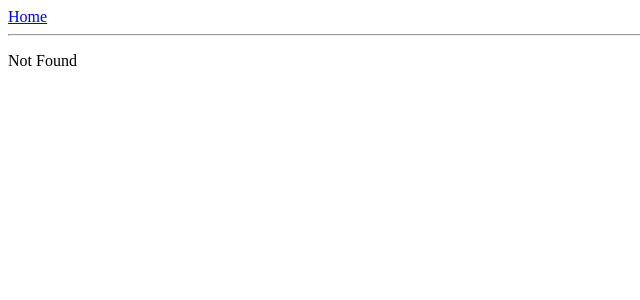
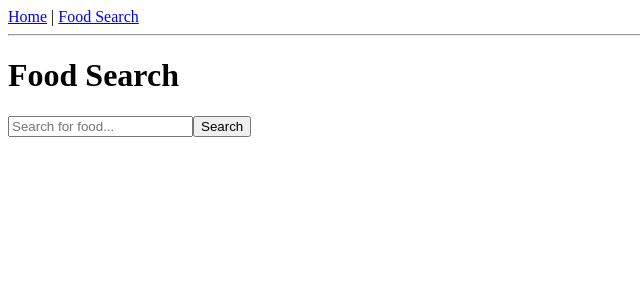
Before and after one commit to Ben-Connor/java-coursework, a React (Vite) app in the folder frontend/: page /food-search in a window 1280 px wide. Before the commit this address had no page. Shown: the top 300 px of the page, without its empty margins (0-640 px from the left). Built offline with nearby package versions, Linux system fonts and the light colour scheme.

Commit message:
Added food search page using OpenFoodFacts API. Modified routing.

```diff
--- a/frontend/src/App.jsx
+++ b/frontend/src/App.jsx
@@ -1,10 +1,12 @@
 import { Link, Outlet } from '@tanstack/react-router';
+import FoodSearch from './FoodSearch';
 
 function App() {
   return (
     <div>
       <nav>
-        <Link to="/">Home</Link>
+        {/* <Link to="/">Home</Link> */}
+        <a href="/">Home</a> | <a href="/food-search">Food Search</a>
       </nav>
       <hr />
       <Outlet /> {}
--- /dev/null
+++ b/frontend/src/FoodSearch.jsx
@@ -0,0 +1,97 @@
+import React, { useState } from 'react';
+
+function FoodSearch() {
+  const [searchQuery, setSearchQuery] = useState('');
+  const [foodData, setFoodData] = useState(null);
+  const [loading, setLoading] = useState(false);
+  const [error, setError] = useState('');
+
+  const handleInputChange = (e) => {
+    setSearchQuery(e.target.value);
+  };
+
+  const handleSearch = async (e) => {
+    e.preventDefault();
+    setLoading(true);
+    setError('');
+    console.log('Searching for:', searchQuery);
+
+    try {
+      // Updated URL to specify JSON format and include search parameters
+      const response = await fetch(`https://world.openfoodfacts.org/cgi/search.pl?search_terms=${encodeURIComponent(searchQuery)}&search_simple=1&action=process&json=1`);
+
+      if (!response.ok) {
+        throw new Error('Failed to fetch data');
+      }
+
+      // Parse response to JSON
+      const data = await response.json();
+      console.log('Raw API Response:', data); // Log the entire response to inspect the structure
+
+      if (data && data.products && data.products.length > 0) {
+        // If products exist, display them
+        setFoodData(data);
+        setError('');
+      } else {
+        // If no products are found
+        setError('No products found for your search.');
+        setFoodData(null);
+      }
+    } catch (error) {
+      console.error('Error fetching food data:', error);
+      setError('An error occurred while fetching data.');
+      setFoodData(null);
+    } finally {
+      setLoading(false);
+    }
+  };
+
+  return (
+    <div className="p-4">
+      <h1 className="text-2xl font-bold mb-4">Food Search</h1>
+      <form onSubmit={handleSearch} className="mb-4">
+        <input
+          type="text"
+          placeholder="Search for food..."
+          value={searchQuery}
+          onChange={handleInputChange}
+          className="border p-2 mr-2 w-64"
+        />
+        <button
+          type="submit"
+          className="bg-blue-500 text-white px-4 py-2 rounded"
+        >
+          Search
+        </button>
+      </form>
+
+      {loading && <p className="text-gray-500">Loading...</p>}
+
+      {error && <p className="text-red-500">{error}</p>}
+
+      {foodData && foodData.products && (
+        <div>
+          <h2 className="text-xl font-semibold mb-3">Results</h2>
+          {foodData.products.map((product, index) => (
+            <div key={product.code || index} className="mb-4 p-3 border rounded">
+              <h3 className="font-bold">{product.product_name || 'Unnamed Product'}</h3>
+              <p className="text-gray-700">{product.ingredients_text || 'Ingredients not available'}</p>
+              <p className="text-gray-600">
+                Calories: {product.nutriments?.['energy-kcal_100g'] || product.nutriments?.energy_100g || 'N/A'} kcal
+              </p>
+              {product.image_url && (
+                <img
+                  src={product.image_url}
+                  alt={product.product_name}
+                  className="mt-2 max-w-[200px] h-auto"
+                />
+              )}
+            </div>
+          ))}
+        </div>
+      )}
+    </div>
+  );
+}
+
+export default FoodSearch;
--- a/frontend/src/router.jsx
+++ b/frontend/src/router.jsx
@@ -1,6 +1,7 @@
 import { createRootRoute, createRoute, RouterProvider, createRouter } from '@tanstack/react-router';
 import Home from './pages/Home';
 import App from './App';
+import FoodSearch from './FoodSearch';
 
 const rootRoute = createRootRoute({
   component: App,
@@ -11,7 +12,14 @@ const homeRoute = createRoute({
   path: '/',
   component: Home,
 });
-const routeTree = rootRoute.addChildren([homeRoute]);
+
+const foodSearchRoute = createRoute({
+  getParentRoute: () => rootRoute, // It's a child of the root route
+  path: '/food-search', // The path that will render the FoodSearch component
+  component: FoodSearch, // FoodSearch component will render here
+});
+
+const routeTree = rootRoute.addChildren([homeRoute, foodSearchRoute]);
 
 const router = createRouter({ routeTree });
 
```
